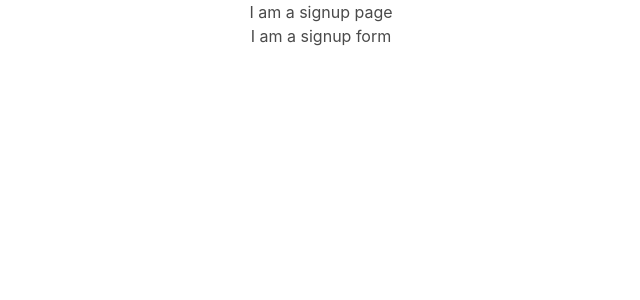
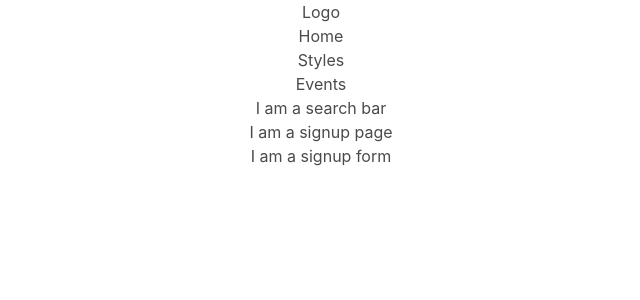
Before and after one commit to Bakugou808/DanceChivesPlayground, a React (Create React App) app: page /signup in a window 1280 px wide. Shown: the top 300 px of the page, without its empty margins (319-959 px from the left). Built offline with nearby package versions, Linux system fonts and the light colour scheme.

Commit message:
building out sub components of Home and NavBar

```diff
--- a/src/App.js
+++ b/src/App.js
@@ -1,13 +1,15 @@
 import React from "react";
 import { Route, Switch } from "react-router-dom";
 import "./App.css";
-// *component imports
+// * Component Imports
 import Home from "./Components/Home";
 import Signup from "./Components/Signup";
+import Header from "./Components/Header";
 
 function App() {
   return (
     <div className="App">
+      <Header />
       <Switch>
         <Route path="/signup">
           <Signup />
--- a/src/Components/Header.jsx
+++ b/src/Components/Header.jsx
@@ -0,0 +1,13 @@
+import React from "react";
+// * Component Imports
+import NavBar from "./NavBar";
+
+const Header = () => {
+  return (
+    <div className="header">
+      <NavBar />
+    </div>
+  );
+};
+
+export default Header;
--- a/src/Components/Home.jsx
+++ b/src/Components/Home.jsx
@@ -1,4 +1,5 @@
 import React from "react";
+// * Component Imports
 
 const Home = (props) => {
   const renderVideos = () => {
--- /dev/null
+++ b/src/Components/NavBar.jsx
@@ -0,0 +1,16 @@
+import React from "react";
+// * Component Imports
+import SearchBar from "./SearchBar";
+const NavBar = () => {
+  return (
+    <div className="navBar">
+      <p>Logo</p>
+      <p>Home</p>
+      <p>Styles</p>
+      <p>Events</p>
+      <SearchBar />
+    </div>
+  );
+};
+
+export default NavBar;
--- /dev/null
+++ b/src/Components/SearchBar.jsx
@@ -0,0 +1,7 @@
+import React from "react";
+
+const SearchBar = () => {
+  return <div>I am a search bar</div>;
+};
+
+export default SearchBar;
--- a/src/Components/Signup.jsx
+++ b/src/Components/Signup.jsx
@@ -1,7 +1,20 @@
-import React from "react";
+import React, { useEffect, useState } from "react";
 import SignupForm from "./Forms/SignupForm";
+// *react-router imports
+import {
+  useHistory,
+  useLocation,
+  useParams,
+  useRouteMatch,
+} from "react-router-dom";
 
 const Signup = (props) => {
+  // React Router Hooks
+  let history = useHistory();
+  let location = useLocation();
+  let { slug } = useParams();
+  let match = useRouteMatch("//:slug");
+
   return (
     <div className="signup-cont">
       I am a signup page
```
